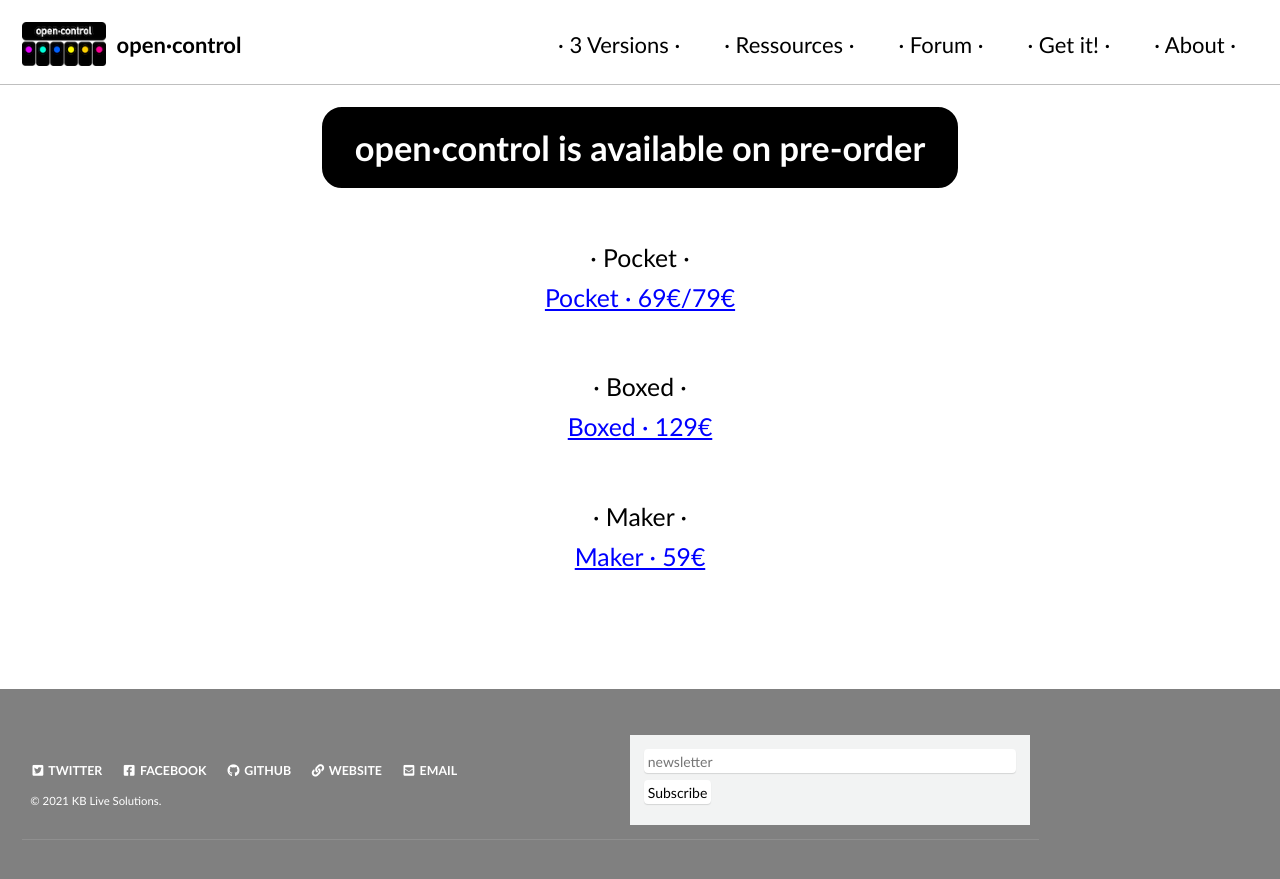
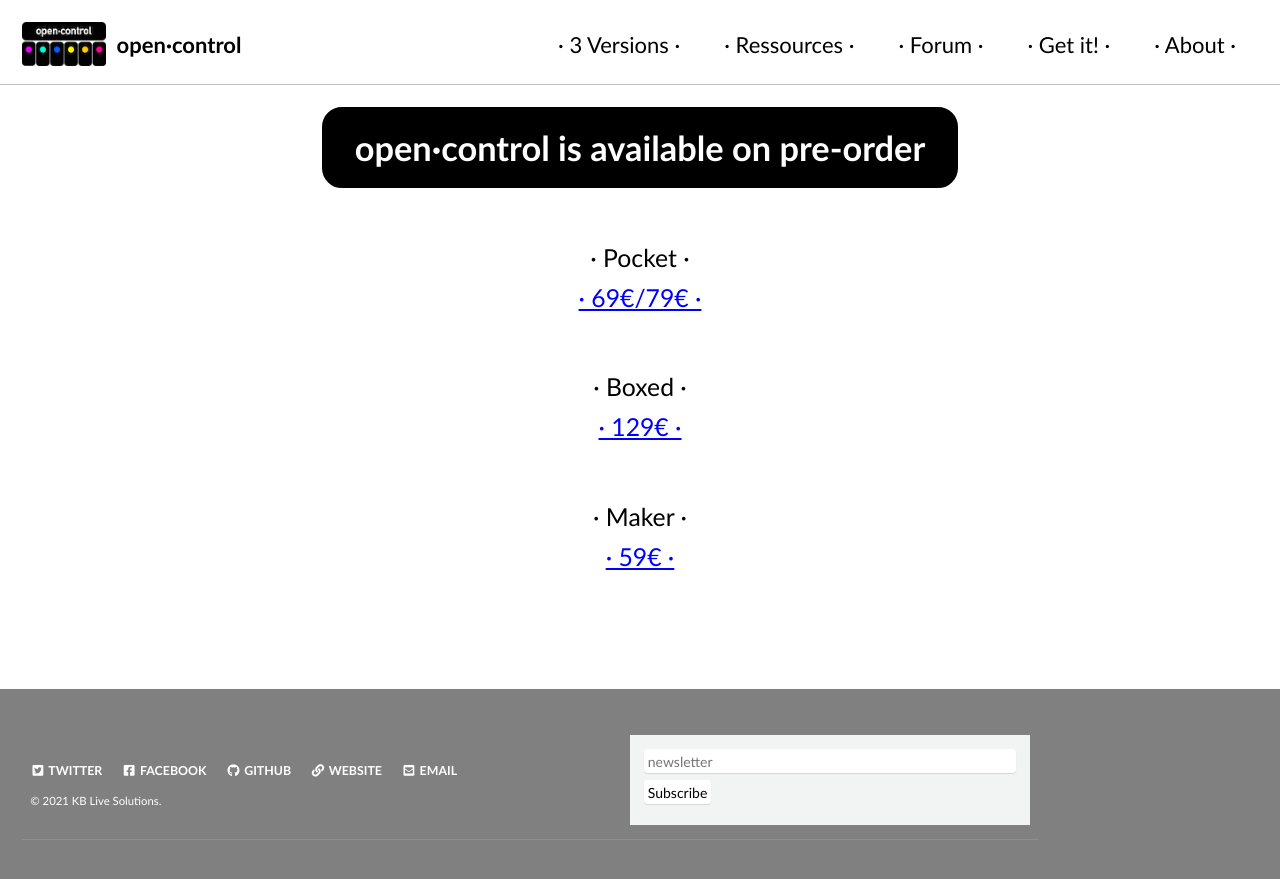
Before and after one commit to KBLiveSolutions/open.control, a Jekyll site: the page built from _pages/purchase.md, in a window 1280 px wide. Shown: the top 879 px of the page. Built offline with Jekyll 4.4.1, drawn with Linux system fonts in a browser that asks for light colours; cached includes are drawn as plain includes; comment, search, counter and statistics services are not loaded.

Commit message:
Update purchase.md

```diff
--- a/_pages/purchase.md
+++ b/_pages/purchase.md
@@ -8,12 +8,12 @@
 <h1> open·control is available on pre-order</h1>
 <h3>· Pocket ·<br>
 <script src="https://gumroad.com/js/gumroad.js"></script>
-<a class="gumroad-button" href="https://gumroad.com/l/kweDo">Pocket · 69€/79€</a></h3>
+<a class="gumroad-button" href="https://gumroad.com/l/kweDo">· 69€/79€ ·</a></h3>
 <h3>· Boxed ·<br>
 <script src="https://gumroad.com/js/gumroad.js"></script>
-<a class="gumroad-button" href="https://gumroad.com/l/phBcg">Boxed · 129€</a></h3>
+<a class="gumroad-button" href="https://gumroad.com/l/phBcg">· 129€ ·</a></h3>
 <h3>· Maker ·<br>
 <script src="https://gumroad.com/js/gumroad.js"></script>
-<a class="gumroad-button" href="https://gumroad.com/l/WVSZBM">Maker · 59€</a></h3>
+<a class="gumroad-button" href="https://gumroad.com/l/WVSZBM">· 59€ ·</a></h3>
 
 </html>
```
